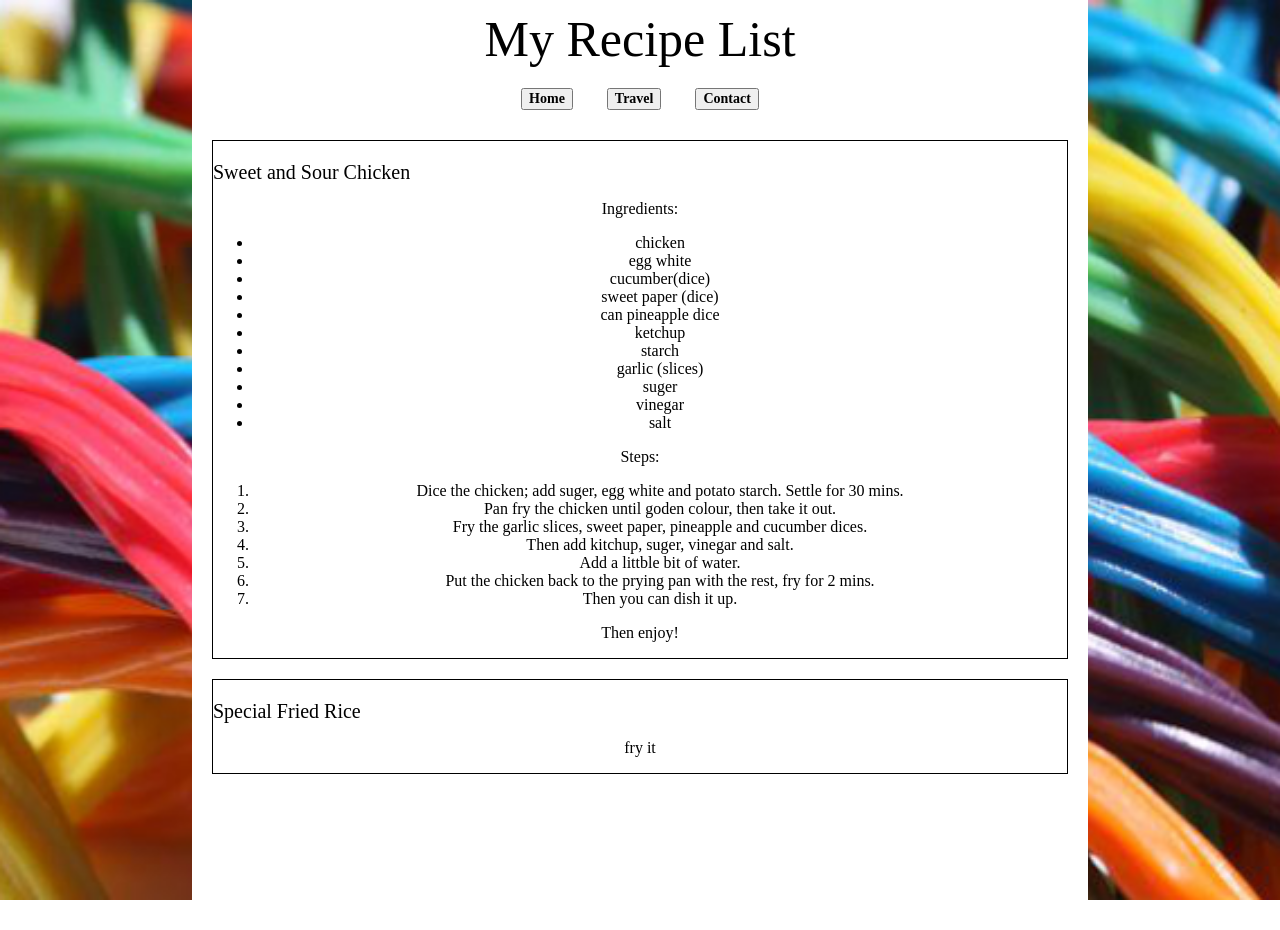
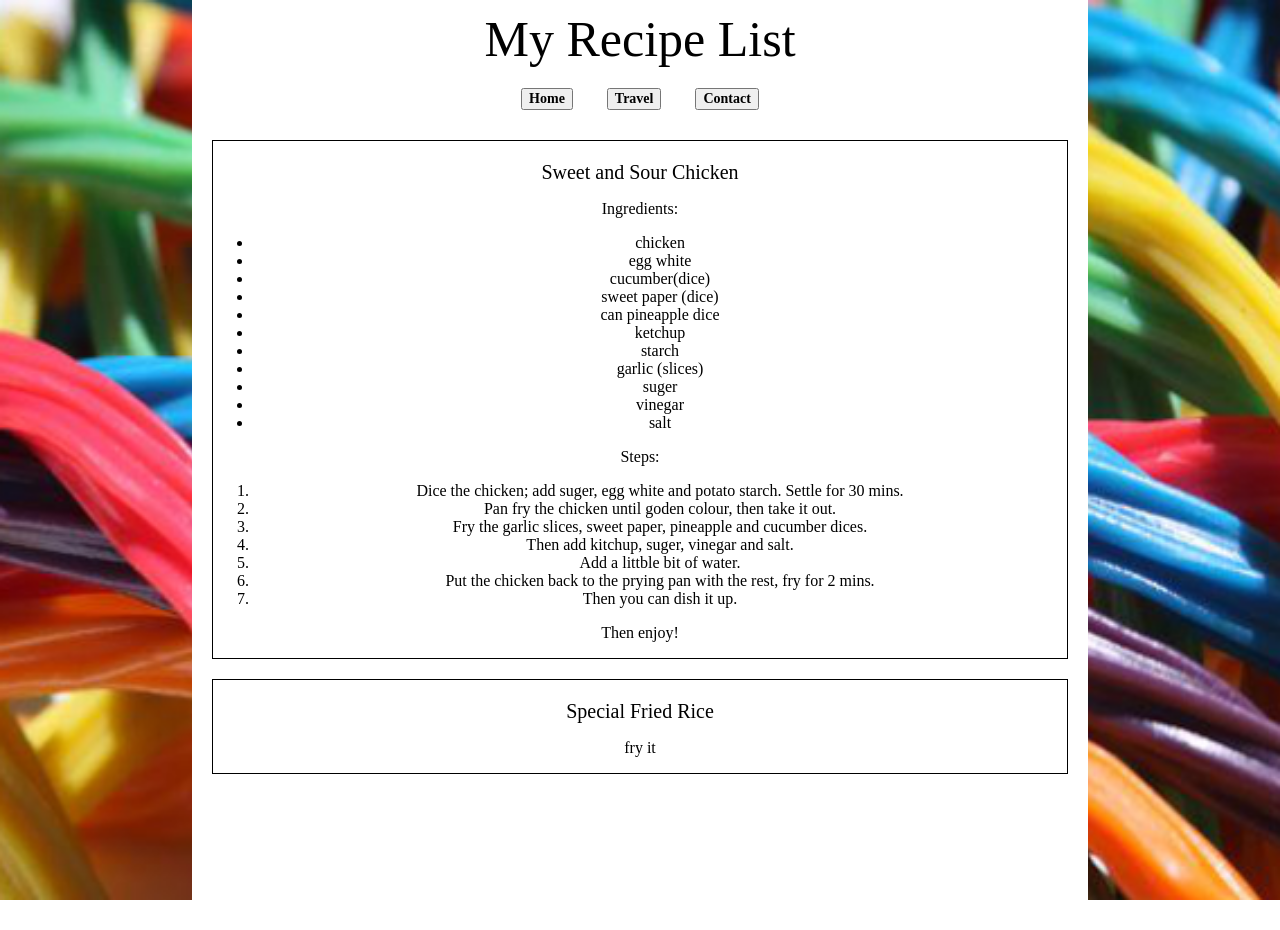
Before and after one commit to WenniAlexander/Website, a Jekyll site: the page built from food/index.html, in a window 1280 px wide. Built offline with Jekyll 4.4.1, drawn with Linux system fonts in a browser that asks for light colours; some web fonts are replaced.

Commit message:
Update food.css

```diff
--- a/css/food.css
+++ b/css/food.css
@@ -74,7 +74,6 @@ h2.recipe {
     font-size: 20px;
     margin: 0 auto;
     margin-top: 20px;
-    text-align: left;
 }
 
 #box {
@@ -82,3 +81,8 @@ h2.recipe {
     border:1px solid black;
     margin-bottom: 20px;
 }
+
+.recipe ul,
+.recipe ol {
+    text-align: left;
+}
```
